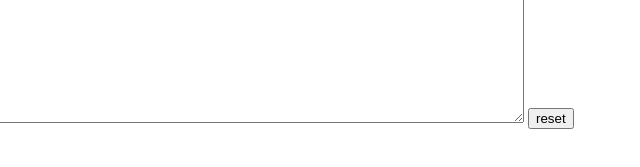
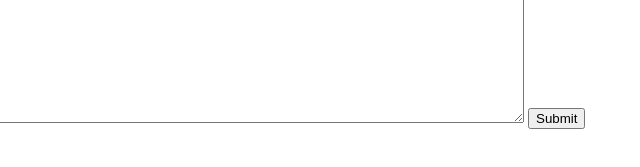
Before and after one commit to dearaditya/demo.github.io, a plain HTML site: page contact.html in a window 1280 px wide. Shown: the part 125-292 px from the top of the page, 305-945 px from the left. Drawn offline with Linux system fonts and the light colour scheme.

Commit message:
Update contact.html
Submit button added

```diff
--- a/contact.html
+++ b/contact.html
@@ -17,7 +17,7 @@
             <input type="email" name="email" placeholder="Email" required>
             <input type="number" name="number" placeholder="+91" required="+91">
             <textarea name="message" placeholder="Type Message here" cols="100" rows="8" required></textarea>
-            <button type="reset">reset</button>
+            <button type="submit">Submit</button>
         </form>
     </section>
 
```
